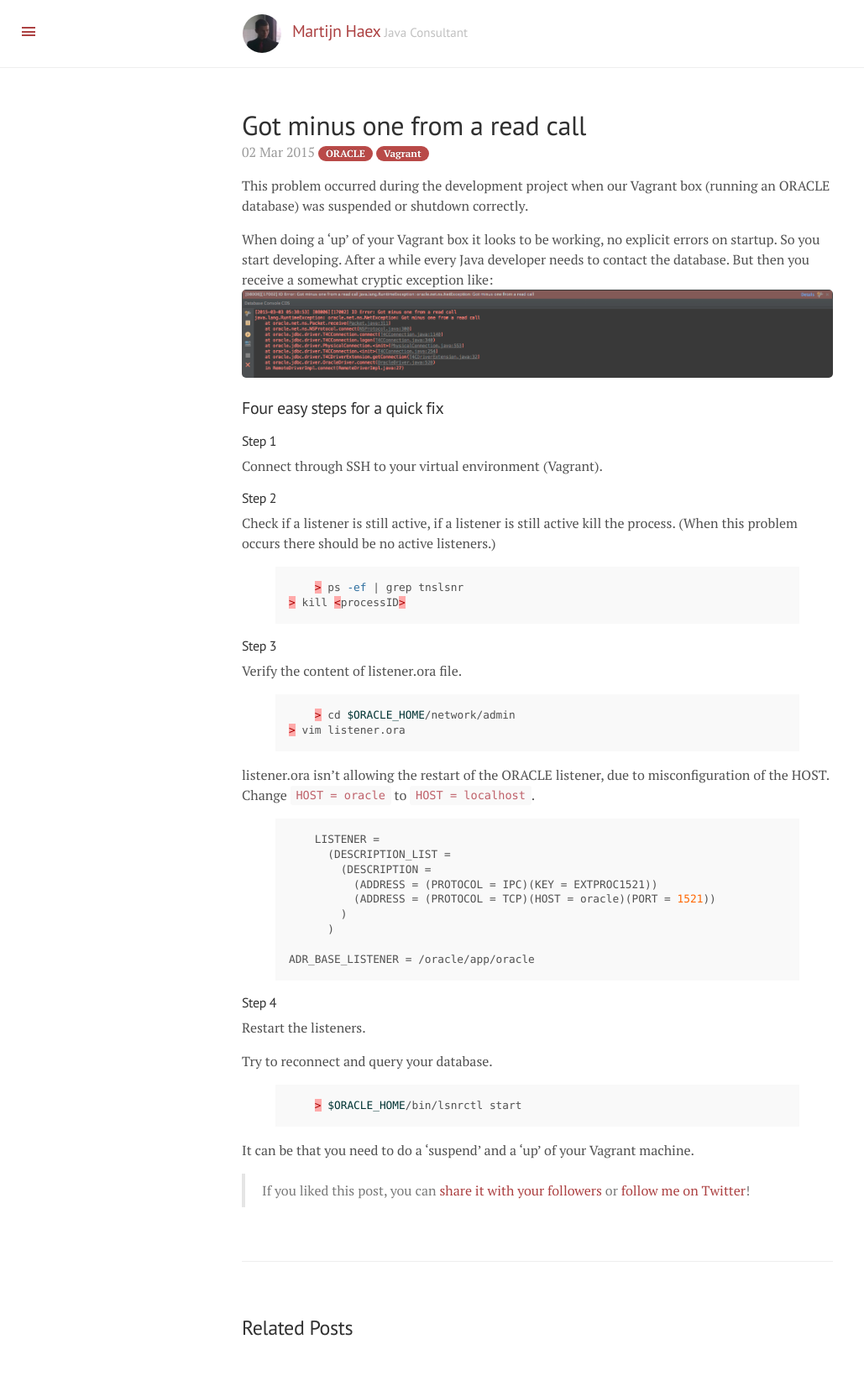
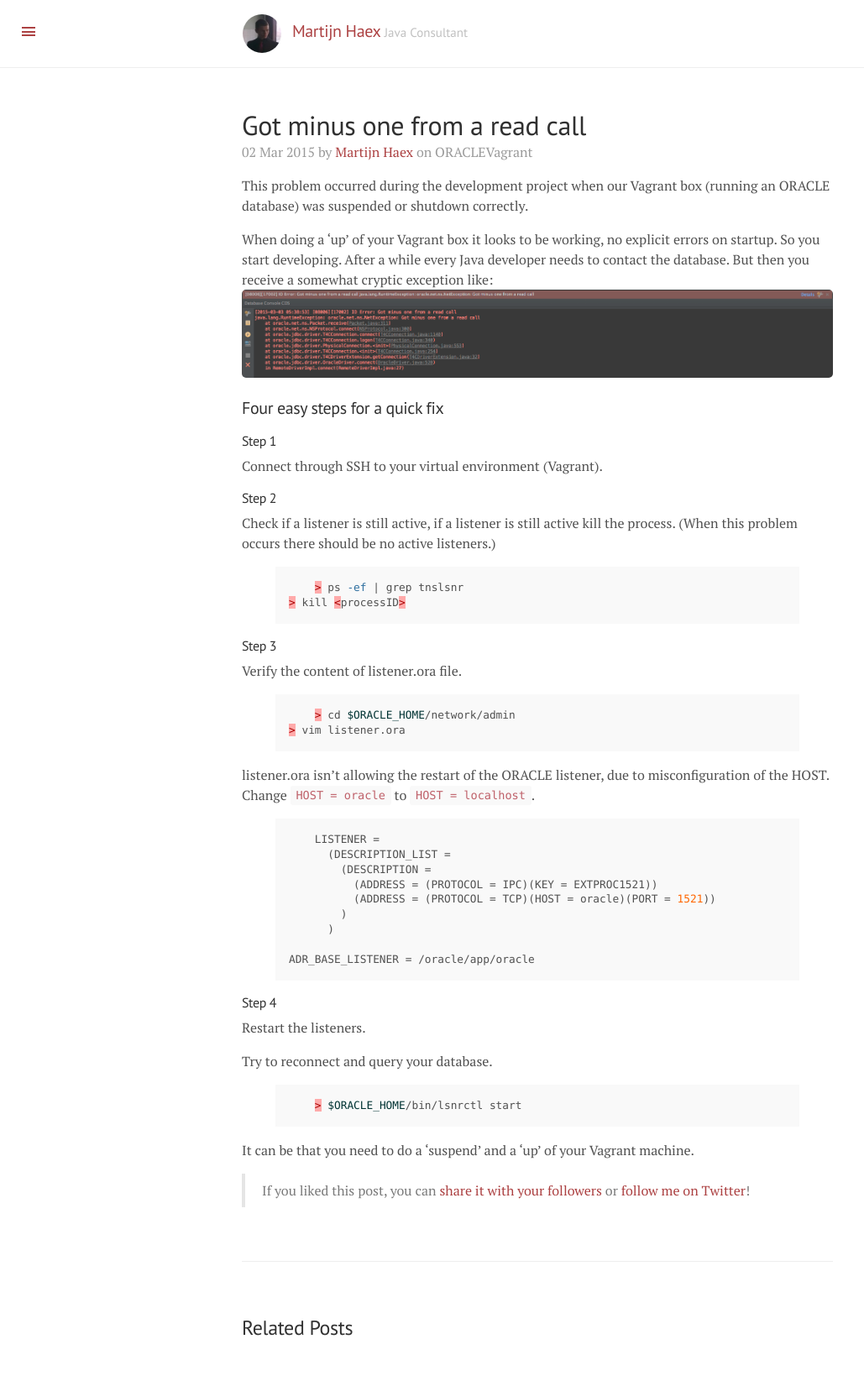
Before and after one commit to martijnhaex/martijnhaex.github.io, a Jekyll site: the page built from _posts/2015-03-02-got_minus_one_from_a_read_call.markdown, in a window 1280 px wide. Shown: the whole page at 84% size, without its empty margins (0-1029 px from the left). Built offline with Jekyll 4.4.1, drawn with Linux system fonts in a browser that asks for light colours; Markdown is read by kramdown in place of the engine named in the settings.

Commit message:
Remove badge layout.

```diff
--- a/_includes/head.html
+++ b/_includes/head.html
@@ -21,7 +21,6 @@
     <link rel="stylesheet" href="{{ site.baseurl }}public/css/poole.css">
     <link rel="stylesheet" href="{{ site.baseurl }}public/css/syntax.css">
     <link rel="stylesheet" href="{{ site.baseurl }}public/css/lanyon.css">
-    <link rel="stylesheet" href="{{ site.baseurl }}public/css/badge.css">
     <link rel="stylesheet" href="http://fonts.googleapis.com/css?family=PT+Serif:400,400italic,700%7CPT+Sans:400">
 
     <!-- Icons -->
--- a/_layouts/post.html
+++ b/_layouts/post.html
@@ -1,22 +1,28 @@
 ---
 layout: default
 ---
-
-<div class="post">
-    <h1 class="post-title">{{ page.title }}</h1>
+<section itemscope itemtype="http://schema.org/Blog">
+    <article class="post" itemprop="blogPost" itemscope itemtype="http://schema.org/BlogPosting">
+        <h1 class="post-title" itemprop="name headLine">{{ page.title }}</h1>
         <div class="post-meta">
-        <span class="post-date">
-            {{ page.date | date_to_string }}
-                {% for tag in page.tags %}
-                    <span class="badge badge-important">{{tag}}</span>
-                {% endfor %}
+            <time class="post-date" itemprop="datePublished" datetime="{{page.date}}">{{ page.date | date_to_string }}</time>
+        <span itemprop="author" itemscope="" itemtype="http://schema.org/Person">
+            by
+            <span itemprop="name">
+                <a href="{{ site.baseurl }}about" itemprop="url" rel="author">Martijn Haex</a>
             </span>
+        </span>
+        <span itemprop="tags">
+            on {{page.tags}}
+        </span>
+            <meta itemprop="keywords" content="{{page.tags}}"/>
         </div>
-
+        <section itemprop="articleBody">
             {{ content }}
 
             {% include twitter_comment.html %}
-</div>
+        </section>
+    </article>
 
     <div class="related">
         <h2>Related Posts</h2>
@@ -33,3 +39,4 @@
             {% endfor %}
         </ul>
     </div>
+</section>
--- a/public/css/badge.css
+++ /dev/null
@@ -1,38 +0,0 @@
-.badge {
-    display: inline-block;
-    padding: 2px 4px;
-    font-size: 11.844px;
-    font-weight: bold;
-    line-height: 14px;
-    color: #ffffff;
-    text-shadow: 0 -1px 0 rgba(0, 0, 0, 0.25);
-    white-space: nowrap;
-    vertical-align: baseline;
-    background-color: #7c7c83;
-}
-
-.badge {
-    padding-right: 9px;
-    padding-left: 9px;
-    -webkit-border-radius: 9px;
-    -moz-border-radius: 9px;
-    border-radius: 9px;
-}
-
-.badge:empty {
-    display: none;
-}
-
-a.badge:hover {
-    color: #ffffff;
-    text-decoration: none;
-    cursor: pointer;
-}
-
-.badge-important {
-    background-color: #b94a48;
-}
-
-.badge-important[href] {
-    background-color: #953b39;
-}
```
Lines whose indentation alone changed are shown as unchanged.
